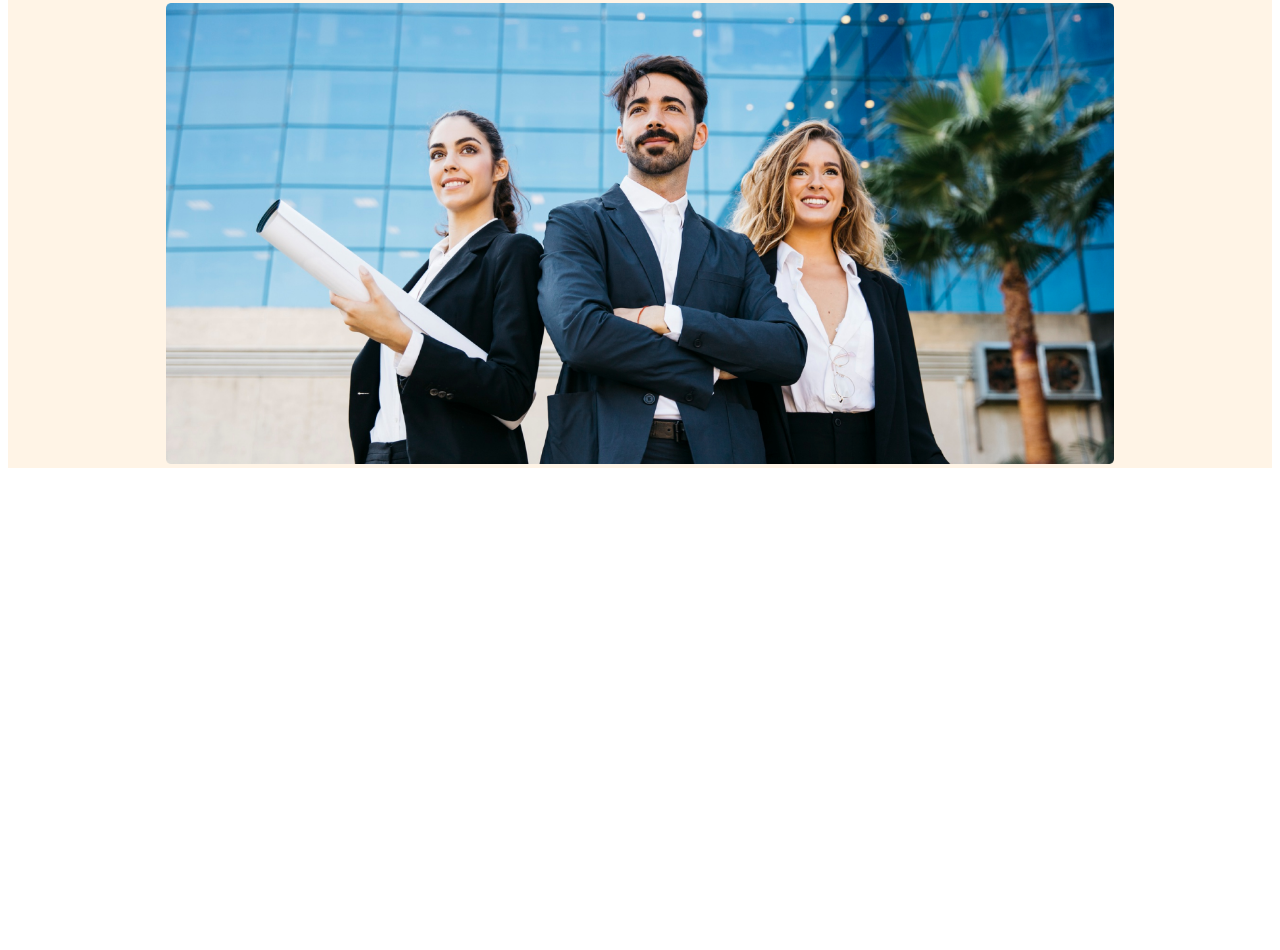
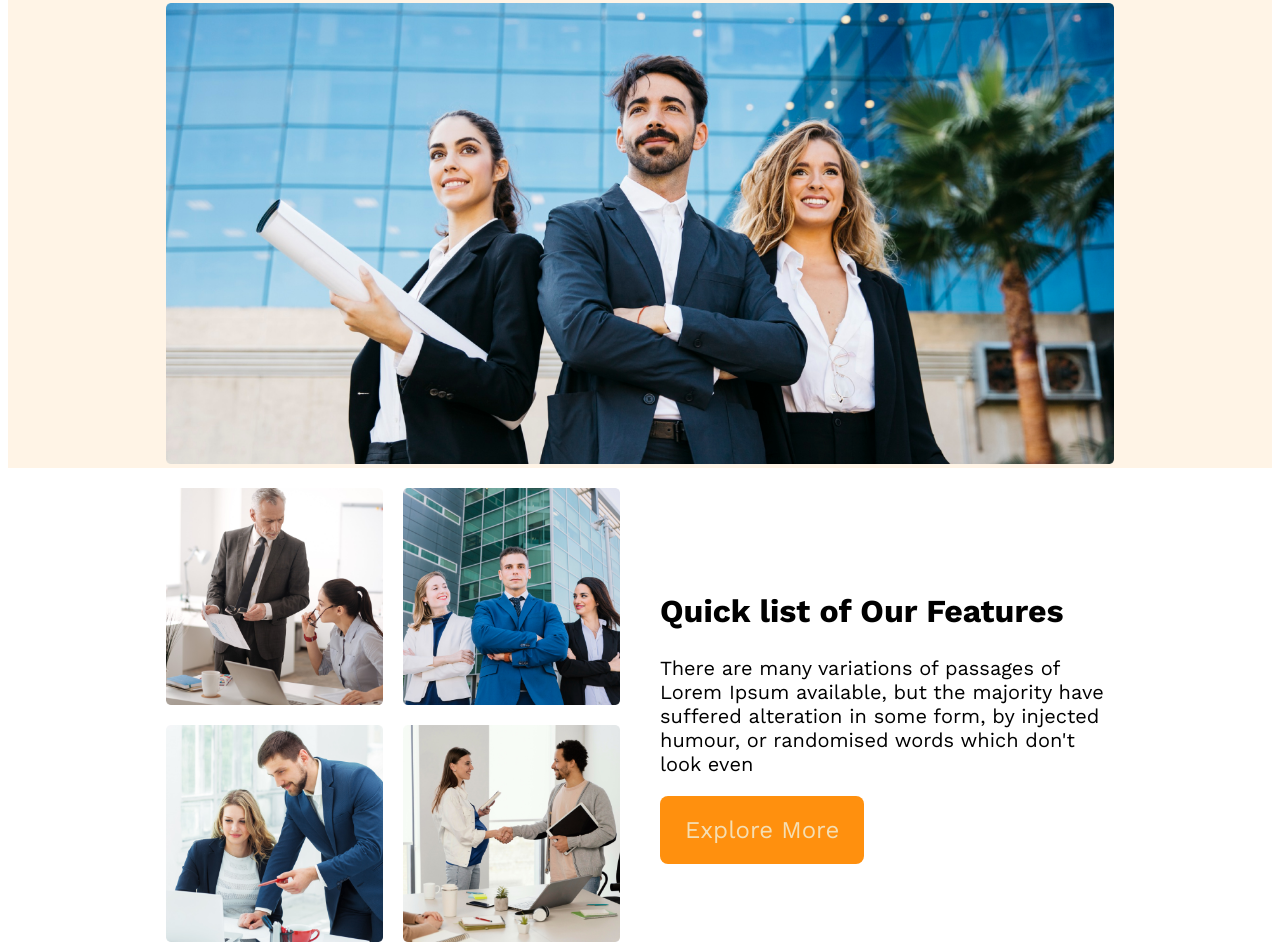
Before and after one commit to TASHDIK-29/Architects-Website, a plain HTML site: page index.html in a window 1280 px wide. Shown: the part 445-1395 px from the top of the page. Before the commit the page ends 933 px from the top, so only its background shows below. Drawn offline with nearby package versions, Linux system fonts and the light colour scheme.

Commit message:
feature section completed

```diff
--- a/index.html
+++ b/index.html
@@ -30,5 +30,24 @@
             <img src="images/banner.png" alt="">
         </div>
     </header>
+
+    <main>
+        <!-- sec-1 -->
+        <section>
+            <div class="teams-container">
+                <div class="team-imgs">
+                    <img src="images/team1.png" alt="">
+                    <img src="images/team2.png" alt="">
+                    <img src="images/team3.png" alt="">
+                    <img src="images/team4.png" alt="">
+                </div>
+                <div class="teams-features">
+                    <h1>Quick list of Our Features</h1>
+                    <p>There are many variations of passages of Lorem Ipsum available, but the majority have suffered alteration in some form, by injected humour, or randomised words which don't look even</p>
+                    <button class="primary-btn">Explore More</button>
+                </div>
+            </div>
+        </section>
+    </main>
 </body>
 </html>
--- a/styles/style.css
+++ b/styles/style.css
@@ -92,6 +92,47 @@ nav .anchor a {
     }
 }
 
+main{
+    width: 75%;
+    margin: 0 auto;
+}
+
+.teams-container{
+    display: flex;
+    align-items: center;
+    gap: 40px;
+}
+
+
+.teams-container > div{
+    width: 50%;
+}
+
+
+.teams-container .team-imgs{
+    display: grid;
+    grid-template-columns: repeat(2,1fr);
+    gap: 20px;
+    /* border: 2px solid red; */
+}
+
+
+.teams-container .team-imgs img{
+    width: 100%;
+}
+
+.teams-features h1{
+    font-size: 2rem;
+}
+
+
+.teams-features p{
+    font-size: 1.25rem;
+}
+
+
+
+
 /* medium */
 
 @media screen and (min-width:576px) and (max-width:980px) {
```
